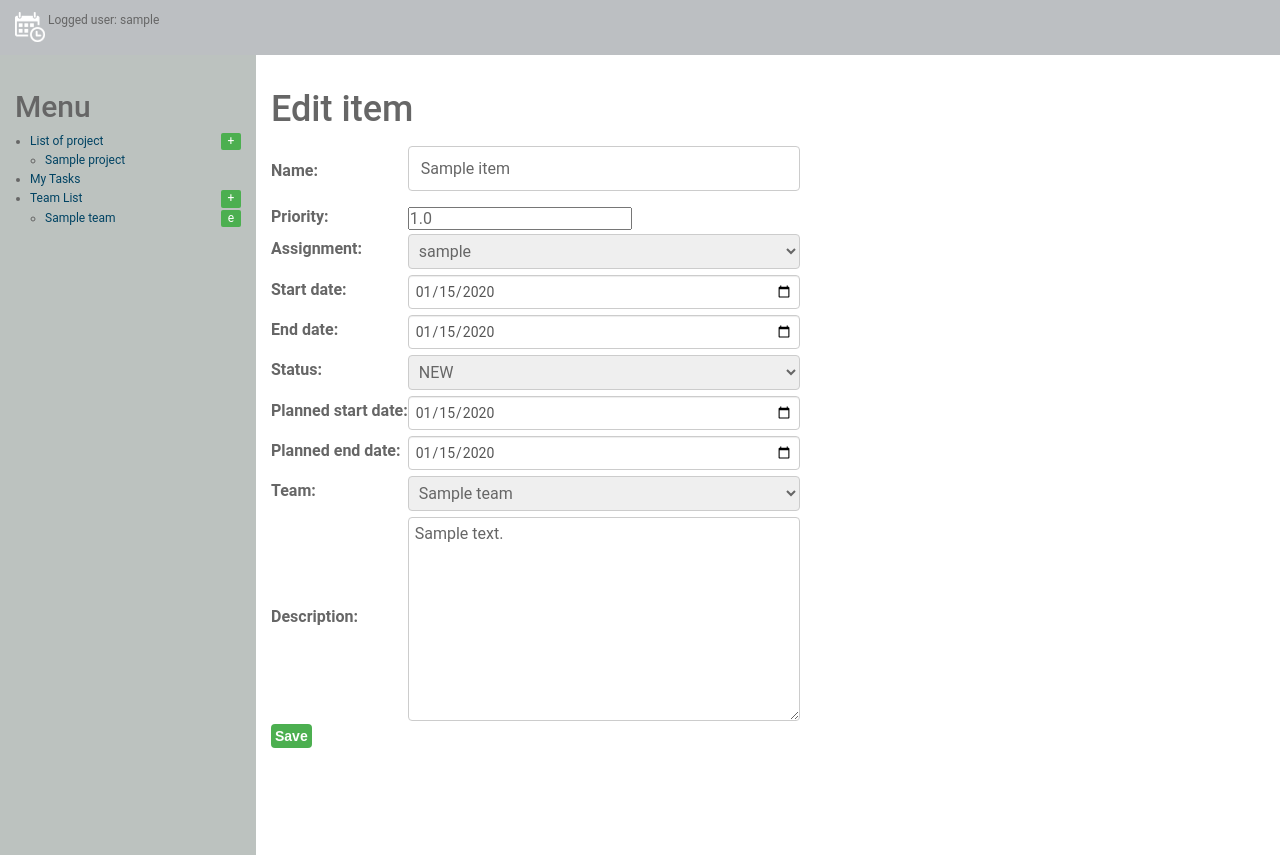
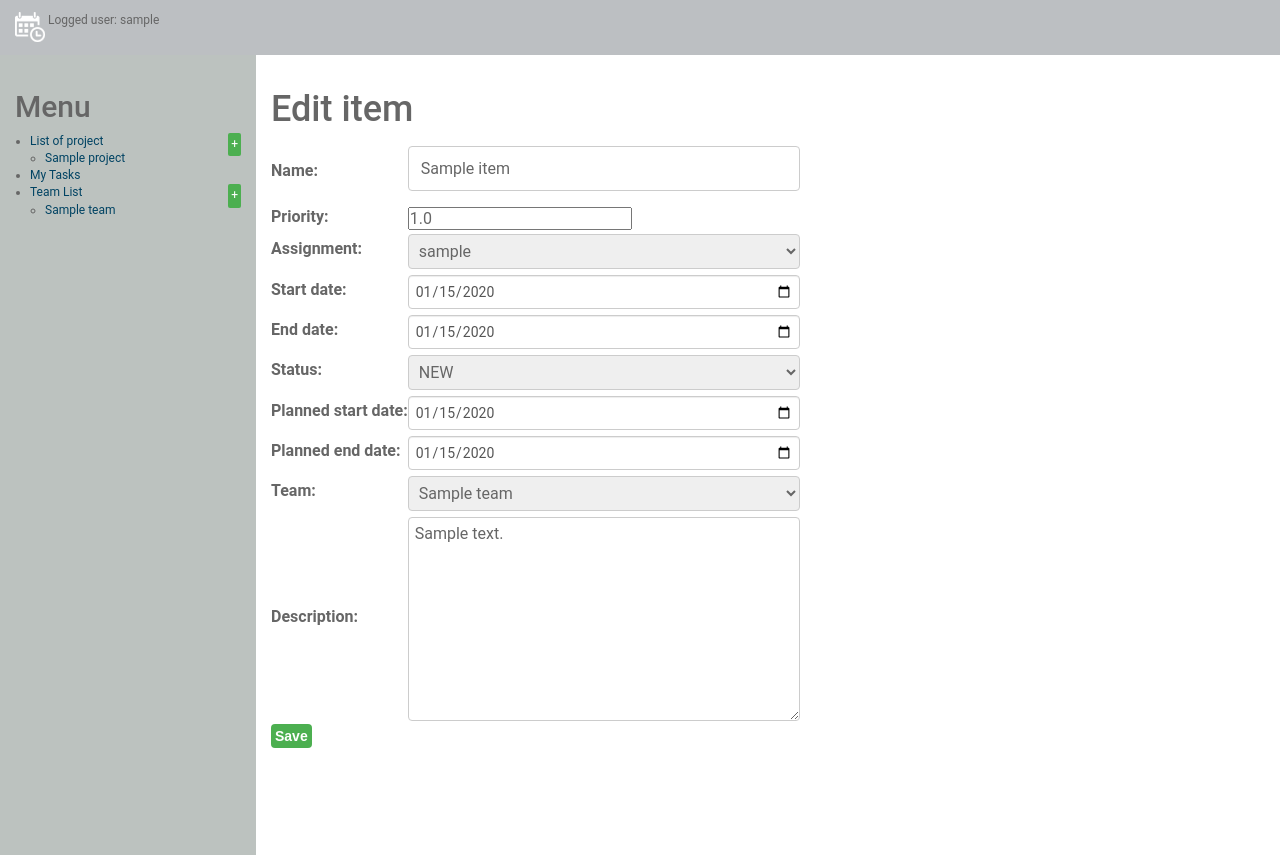
Before and after one commit to asarbs/SimplePlanner, a Django app: page /PlannerApp/item-edit/1/ in a window 1280 px wide. Run offline with Django 3.2, Linux system fonts and the light colour scheme; a user stored in the database is signed in; tables that the repository leaves empty hold one stand-in row (values such as "Sample post"); some libraries are stand-ins or nearby versions; some web fonts are replaced.

Commit message:
Revert "add edit button to menu"
This reverts commit 8965b20f41974d5c8280d7fac1b2ebac33464a00.

```diff
--- a/PlannerProject/PlannerApp/templatetags/PalannerProjectTags.py
+++ b/PlannerProject/PlannerApp/templatetags/PalannerProjectTags.py
@@ -8,6 +8,7 @@ from django.utils.safestring import mark_safe
 import logging
 logger = logging.getLogger(__name__)
 register = template.Library()
+
 
 
 @register.simple_tag
@@ -148,8 +149,6 @@ def build_menu(menu_list):
         ss += '<li><a href="{1}">{0}</a>'.format(item['name'], item['url_reverse'])
         if 'add_new' in item:
             ss += u'<a href="{0}" class="add_new">+</a>'.format(item['add_new']['url_reverse'])
-        if 'url_edit' in item:
-            ss += u'<a href="{0}" class="add_new">e</a>'.format(item['url_edit'])
         if 'children' in item:
             ss += build_menu(item['children'])
         ss += '</li>'
@@ -160,7 +159,7 @@ def build_menu(menu_list):
 def page_menu():
 
     page_menu = []
-    page_menu.append({'name':'List of project', 'url_reverse': reverse('project-list'), 'children':[], 'add_new':{'url_reverse': reverse('project-create')} })
+    page_menu.append({'name':'List of project', 'url_reverse': reverse('project-list'), 'children':[], 'add_new':{'name':'Create new project', 'url_reverse': reverse('project-create')} })
     projects = Project.objects.all()
     for project in projects:
         page_menu[-1]['children'].append({'name':project, 'url_reverse': reverse('project-details',args=(project.id,))})
@@ -168,10 +167,10 @@ def page_menu():
 
     page_menu.append({'name':'My Tasks', 'url_reverse': reverse('my_tasks') })
 
-    page_menu.append({'name':'Team List', 'url_reverse': reverse('team-list'), 'children':[], 'add_new':{ 'url_reverse': reverse('team-create')}})
+    page_menu.append({'name':'Team List', 'url_reverse': reverse('team-list'), 'children':[], 'add_new':{'name':'Creat new team', 'url_reverse': reverse('team-create')}})
     teams = Team.objects.all()
     for team in teams:
-        page_menu[-1]['children'].append({'name':team, 'url_reverse': reverse('team-details',args=(team.id,)), 'url_edit': reverse('team-edit',args=(team.id,))})
+        page_menu[-1]['children'].append({'name':team, 'url_reverse': reverse('team-edit',args=(team.id,))})
 
 
     return mark_safe(build_menu(page_menu))
--- a/PlannerProject/static/main.css
+++ b/PlannerProject/static/main.css
@@ -109,11 +109,9 @@ a:hover {
 }
 
 a.add_new {
-  display:block;
   background-color: #4CAF50;
   color: white;
-  text-align: center;
-  width: 20px;
+  padding: 3px 3px;
   border: none;
   border-radius: 2px;
   cursor: pointer;
@@ -123,10 +121,6 @@ a.add_new {
 
 ul.menu {
   margin-left: 15px;
-}
-
-ul.menu li {
-    margin: 2px 0px;
 }
 
 ul.tree {
```
